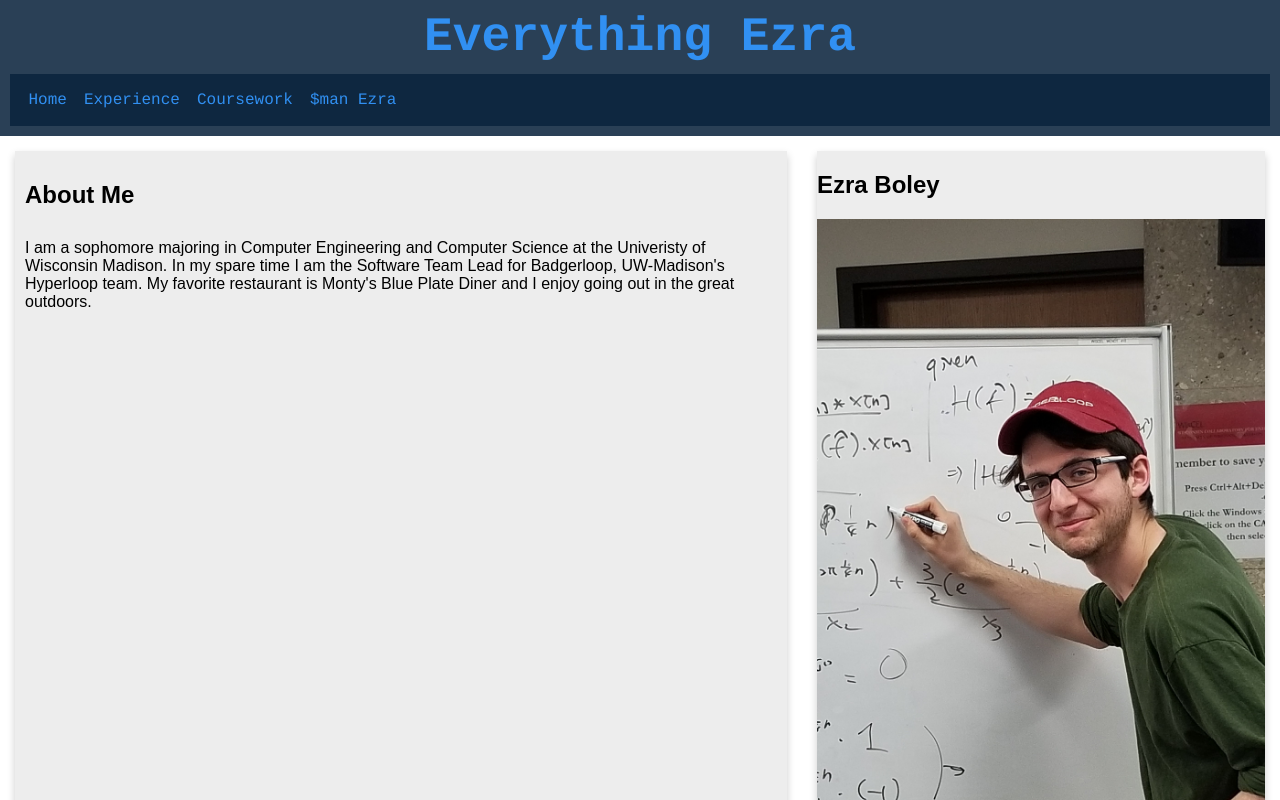
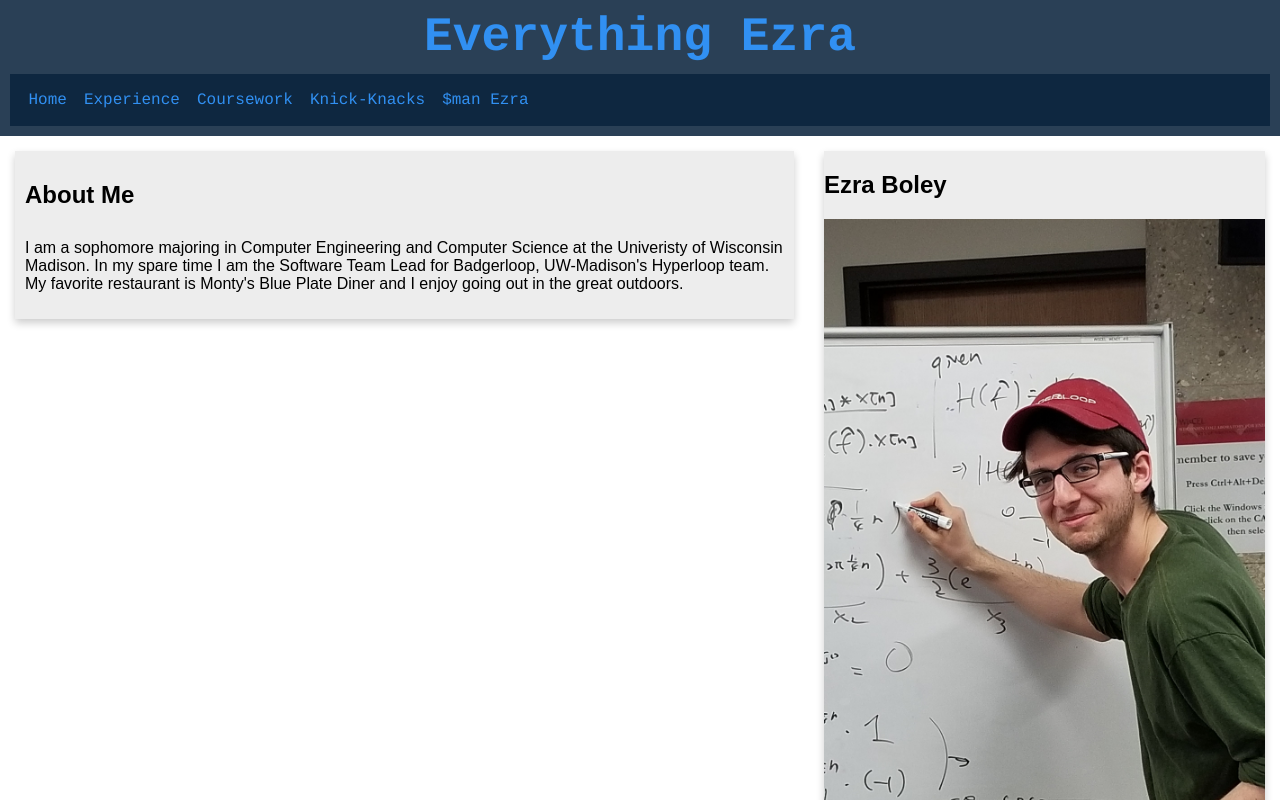
Before and after one commit to ezraboley/ezraboley.github.io, a React (Create React App) app: page /about in a window 1280 px wide. Shown: the top 800 px of the page. Built offline with nearby package versions, Linux system fonts and the light colour scheme.

Commit message:
Updating home page and adding general structure. Also added a new page

```diff
--- a/src/App.js
+++ b/src/App.js
@@ -11,6 +11,7 @@ import {HomeContainer as Home} from "./MainPages/Home";
 import {AboutMeContainer as AboutMe} from "./MainPages/AboutMe";
 import {CourseworkContainer as Coursework} from "./MainPages/Coursework";
 import {ExperienceContainer as Experience} from "./MainPages/Experience";
+import {FunContainer as Fun} from "./MainPages/Fun";
 
 class App extends Component {
     constructor(props) {
@@ -38,6 +39,7 @@ class App extends Component {
               <PageContainer/>
               <Route exact path="/" component={Home}/>
               <Route path="/about" component={AboutMe}/>
+              <Route path="/fun" component={Fun}/>
               <Route path="/coursework" component={Coursework}/>
               <Route path="/experience" component={Experience}/>
           </div>
--- a/src/Card.js
+++ b/src/Card.js
@@ -1,6 +1,6 @@
 import React, {Component} from "react";
 import "./style/CSS/Card.css"
-
+import {Link} from "react-router-dom";
 export class Card extends Component {
     render() {
         let type = this.props.type;
@@ -11,6 +11,12 @@ export class Card extends Component {
 
         } else if (type === "text") {
             innerElement = <p>{this.props.content}</p>;
+        } else if (type === "link") {
+            if (this.props.bg !== undefined) {
+                innerElement = <Link to={this.props.content}> <img src={this.props.bg} alt={this.props.title}/> </Link> ;
+            } else {
+                innerElement = <Link to={this.props.content}><span></span></Link>
+            }
         }
 
         return (
--- a/src/Header.js
+++ b/src/Header.js
@@ -27,8 +27,8 @@ class Title extends Component {
 
 class NavBar extends Component {
     render () {
-        const buttonList = ["Home", "Experience", "Coursework", "$man Ezra"];
-        const links = ["/", "/experience", "/coursework", "/about"];
+        const buttonList = ["Home", "Experience", "Coursework", "Knick-Knacks", "$man Ezra"];
+        const links = ["/", "/experience", "/coursework", "/fun", "/about"];
         let count = 0;
         return (
             <div className={"Nav-Bar"}>
--- /dev/null
+++ b/src/MainPages/Fun.js
@@ -0,0 +1,23 @@
+import React, {Component} from "react";
+
+export class FunContainer extends Component {
+    render() {
+        return (
+            <div>
+                <Fun/>
+            </div>
+        )
+    }
+}
+
+class Fun extends Component {
+    render() {
+        return (
+            <div>
+                <h1>
+                    Fun Stuff TBA
+                </h1>
+            </div>
+        )
+    }
+}
--- a/src/MainPages/Home.js
+++ b/src/MainPages/Home.js
@@ -1,5 +1,6 @@
 import React, {Component} from "react";
 import {Card} from "../Card";
+import "../style/CSS/Home.css";
 
 export class HomeContainer extends Component {
     render() {
@@ -20,3 +21,14 @@ class Home extends Component {
         );
     }
 }
+
+class SiteMap extends Component {
+    render() {
+        return (
+            <div className={"box"}>
+                <Card title={"Experience"} type={"link"} content="/experience" bg={"./experience.PNG"}/>
+                <Card title={"Coursework"} type={"link"} content="/coursework" bg={"./me.jpg"} />
+            </div>
+        )
+    }
+}
--- a/src/style/CSS/Card.css
+++ b/src/style/CSS/Card.css
@@ -1,10 +1,10 @@
 .card {
-  display: inline-block;
+  height: fit-content;
   background: #ededed;
   border: 0px dimgray solid;
   border-radius: 0px;
   margin: 15px;
-  width: 35%;
+  width: fit-content;
   box-shadow: 0 4px 8px 0 rgba(0, 0, 0, 0.2);
   transition: 0.3s;
 }
@@ -19,6 +19,7 @@
 .text {
   flex-grow: 2;
   padding: 5px;
+  width: auto;
 }
 .text p {
   padding: inherit;
@@ -26,3 +27,22 @@
 .text h2 {
   padding: inherit;
 }
+
+.link {
+  width: 50%;
+}
+.link h2 {
+  position: absolute;
+  color: #ededed;
+  font-size: 4em;
+  width: 50%;
+  text-align: center;
+}
+
+.link:hover {
+  opacity: 0.4;
+}
+
+.pic {
+  flex-grow: 1;
+}
--- /dev/null
+++ b/src/style/CSS/Home.css
@@ -0,0 +1,4 @@
+.box {
+  display: flex;
+  flex-wrap: wrap;
+}
--- a/src/style/SCSS/Card.scss
+++ b/src/style/SCSS/Card.scss
@@ -1,11 +1,11 @@
 
 .card {
-  display: inline-block;
+  height: fit-content;
   background: #ededed;
   border: 0px dimgray solid;
   border-radius: 0px;
   margin: 15px;
-  width: 35%;
+  width: fit-content;
   box-shadow: 0 4px 8px 0 rgba(0,0,0,0.2);
   transition: 0.3s;
   img {
@@ -20,6 +20,7 @@
 .text {
   flex-grow: 2;
   padding: 5px;
+  width: auto;
   p {
     padding: inherit;
   }
@@ -27,3 +28,23 @@
     padding: inherit;
   }
 }
+
+.link {
+  width: 50%;
+  h2 {
+    position: absolute;
+    color: #ededed;
+    font-size: 4em;
+    width: 50%;
+    text-align: center;
+  }
+}
+
+.link:hover {
+  opacity: .4;
+
+}
+
+.pic {
+  flex-grow: 1;
+}
--- /dev/null
+++ b/src/style/SCSS/Home.scss
@@ -0,0 +1,4 @@
+.box {
+  display: flex;
+  flex-wrap: wrap;
+}
```
Also changed, not shown: public/experience.PNG (added).
